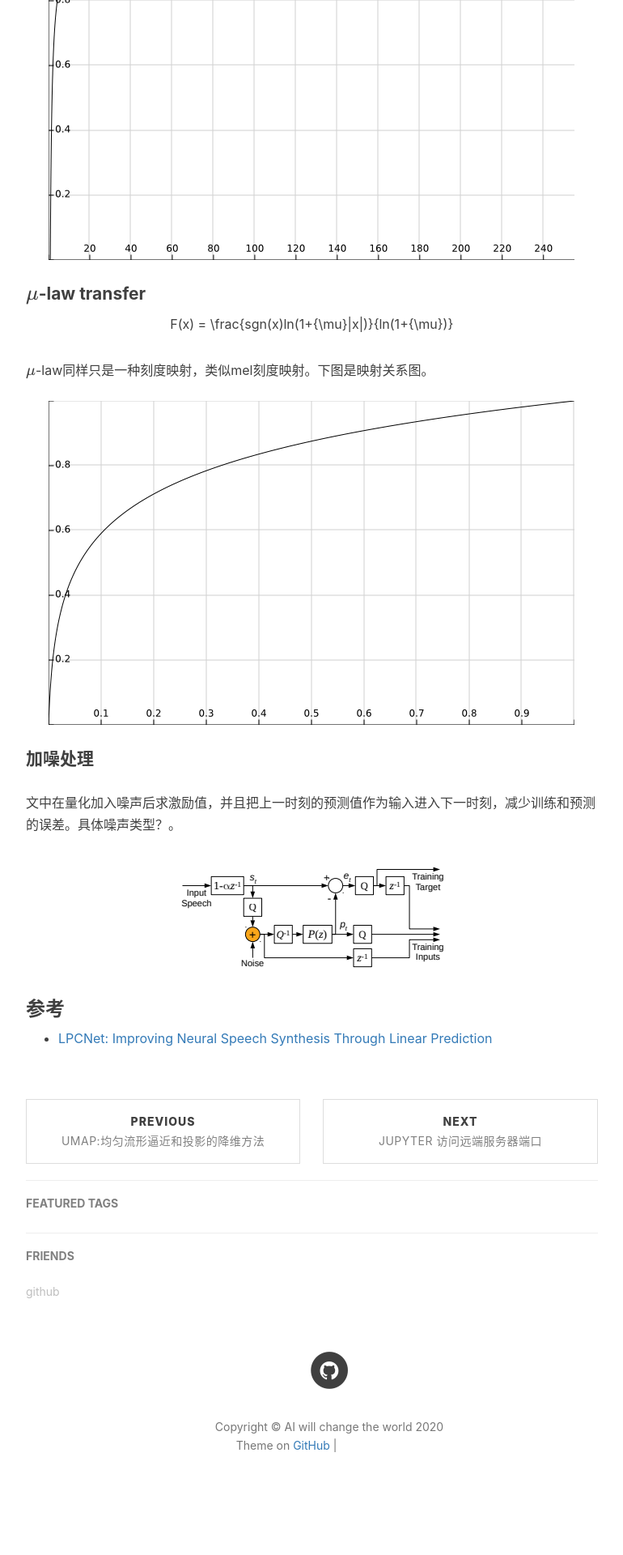
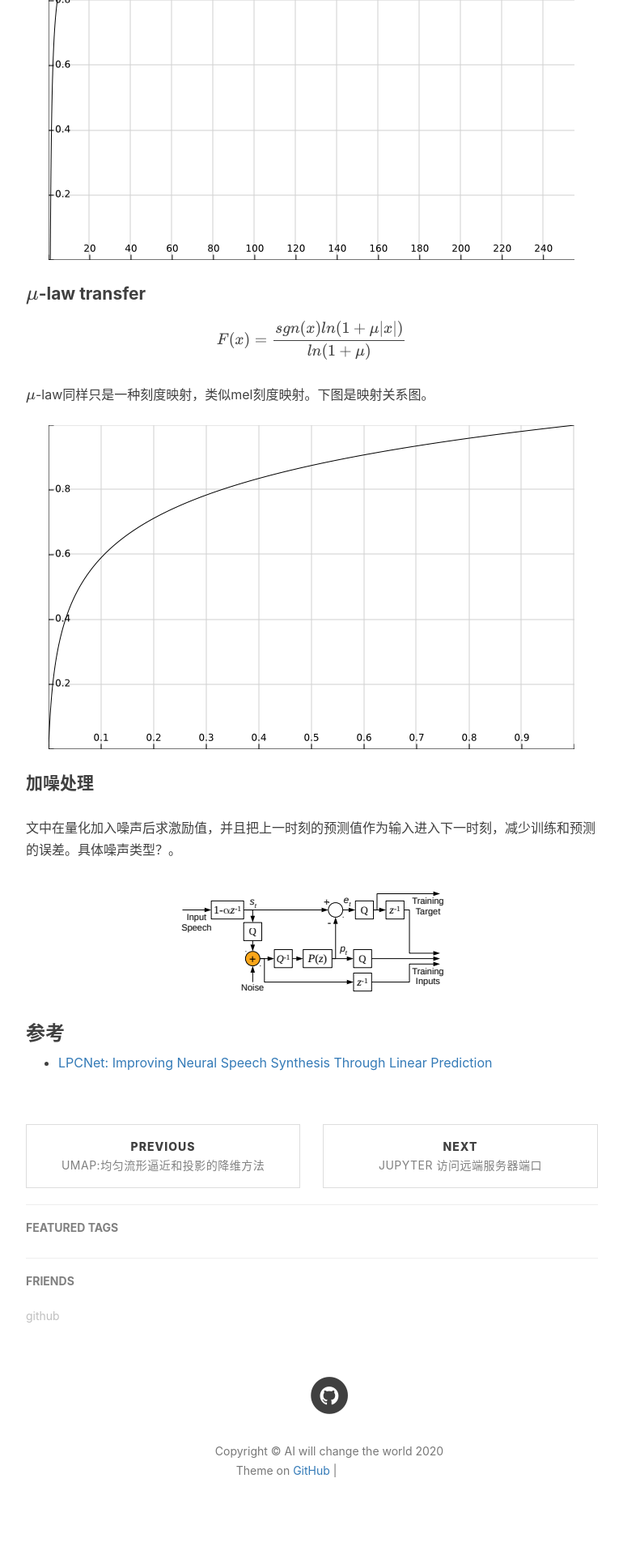
Before and after one commit to zhuxiaoxuhit/zhuxiaoxuhit.github.io, a Jekyll site: the page built from _posts/2020-01-14-LPCNet：物理建模加神经网络的声码器系统.md, in a window 1280 px wide. Shown: the part 2934-4854 px from the top of the page at 81% size, without its empty margins (233-1003 px from the left). Built offline with Jekyll 4.4.1, drawn with Linux system fonts in a browser that asks for light colours; nearby versions of some CDN libraries; formulas are drawn with MathJax 3; comment, search, counter and statistics services are not loaded; before the commit the page ends 4823 px from its top, so only the background shows below that; grey boxes are pictures that could not be loaded.

Commit message:
[Modify] u_law formula

```diff
--- a/_posts/2020-01-14-LPCNet：物理建模加神经网络的声码器系统.md
+++ b/_posts/2020-01-14-LPCNet：物理建模加神经网络的声码器系统.md
@@ -50,7 +50,7 @@ pre-emphsis滤波来提升高频能量，是个一阶高通滤波器。采用pre
 ![lpcnet](/img/preemphsis.png)
 
 #### $\mu$-law transfer
-<center>F(x) = \frac{sgn(x)ln(1+{\mu}|x|)}{ln(1+{\mu})}</center>
+<center>$$F(x) = \frac{sgn(x)ln(1+{\mu}|x|)}{ln(1+{\mu})}$$</center>
 
 $\mu$-law同样只是一种刻度映射，类似mel刻度映射。下图是映射关系图。
 ![lpcnet](/img/u_law.png)
```
Also changed, not shown: 1 other file.
